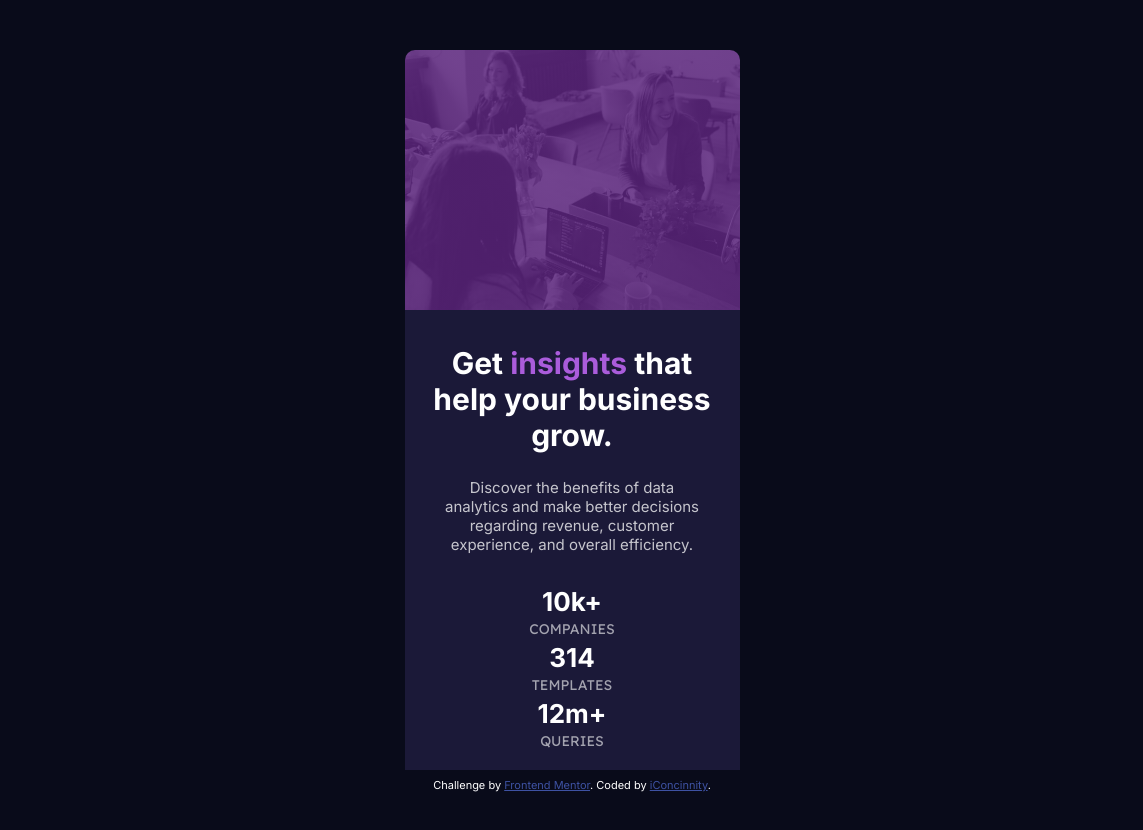
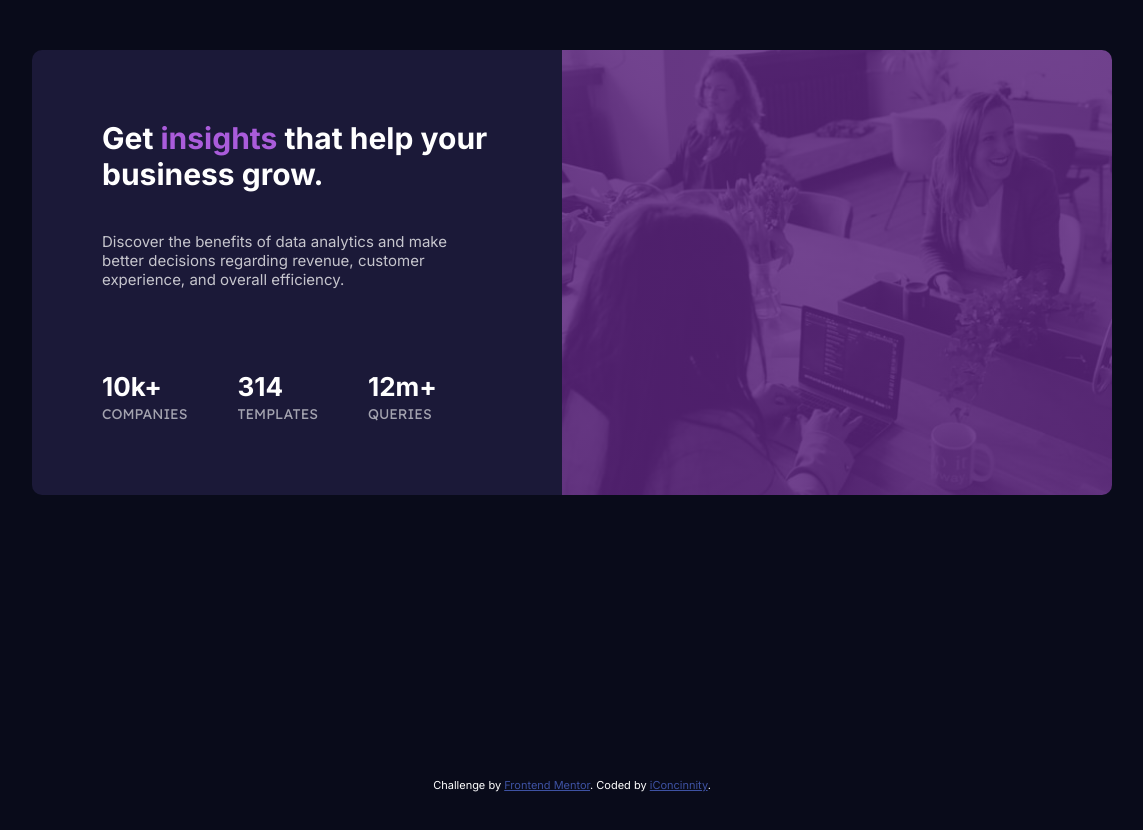
Before and after one commit to iConcinnity/frontendmentor.io-challenges-stats-preview-card-component-8JqbgoU62, a plain HTML site: page index.html in a window 1536 px wide. Shown: the whole page, without its empty margins (196-1339 px from the left). After the commit the page ends 800 px from the top, so only its background shows below. Drawn offline with Linux system fonts and the light colour scheme.

Commit message:
Creates a desktop layout, rev1

```diff
--- a/styles.css
+++ b/styles.css
@@ -30,6 +30,7 @@ body {
   text-align: center;
   color: #ffffff;
   font-family: "Inter", sans-serif;
+  font-size: 15px;
 }
 
 section {
@@ -43,13 +44,14 @@ section {
   background-size: 100% 260px;
   width: 295px;
   margin: 50px auto;
-  padding: 270px 20px 40px;
+  padding: 300px 20px 40px;
   border-radius: 10px;
 }
 
 h1 {
   font-weight: 700;
   font-size: 30px;
+  margin: 0;
 }
 
 h1 span {
@@ -102,3 +104,38 @@ footer {
 .attribution a {
   color: hsl(228, 45%, 44%);
 }
+
+@media screen and (min-width: 1440px) {
+  body {
+    text-align: left;
+  }
+
+  section {
+    width: 410px;
+    /* padding-right: 550px; */
+    padding: 70px 600px 70px 70px;
+    background-image: linear-gradient(
+        rgba(91, 36, 125, 0.85),
+        rgba(91, 36, 125, 0.85)
+      ),
+      url("images/image-header-desktop.jpg");
+    background-repeat: no-repeat;
+    background-size: 550px;
+    background-position-x: right;
+  }
+
+  p {
+    padding: 0;
+    padding-right: 60px;
+    margin-top: 40px;
+  }
+
+  .stats {
+    flex-direction: row;
+    margin-top: 80px;
+  }
+
+  .stats div {
+    margin-right: 50px;
+  }
+}
```
